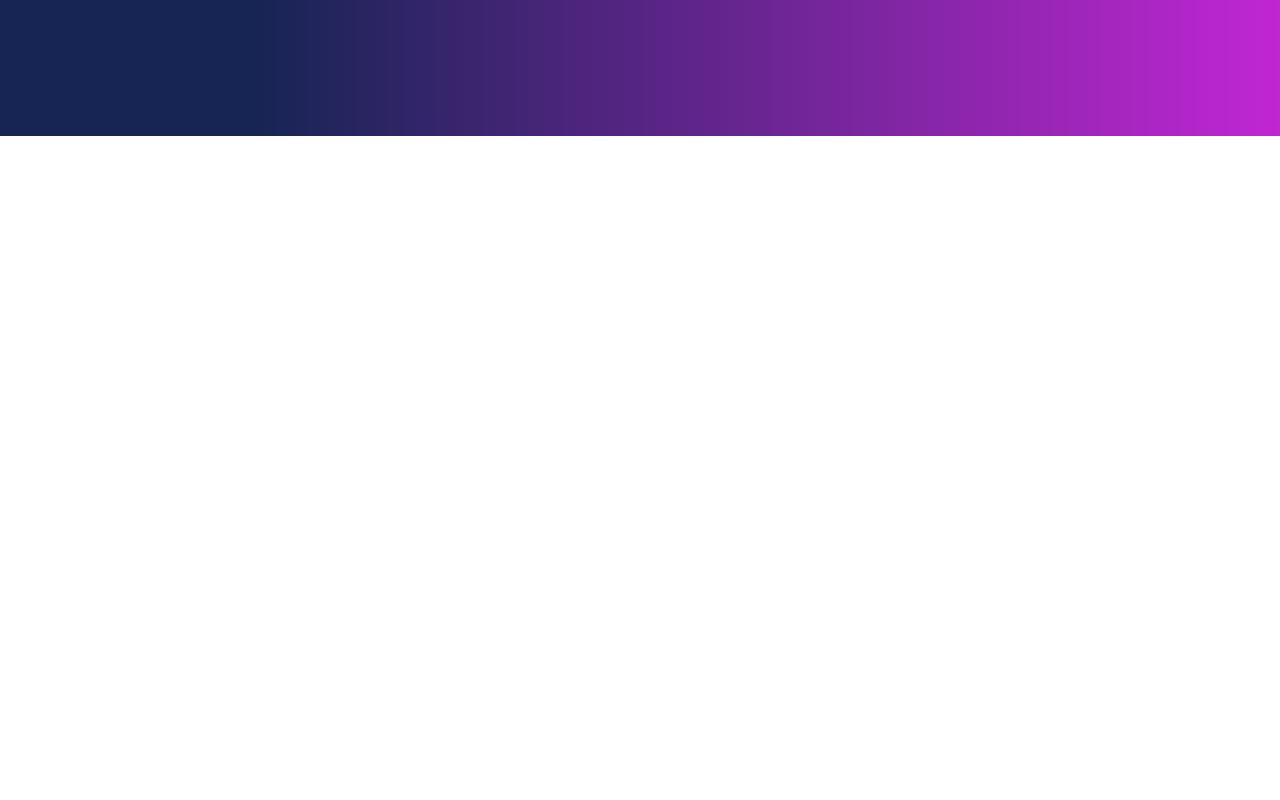
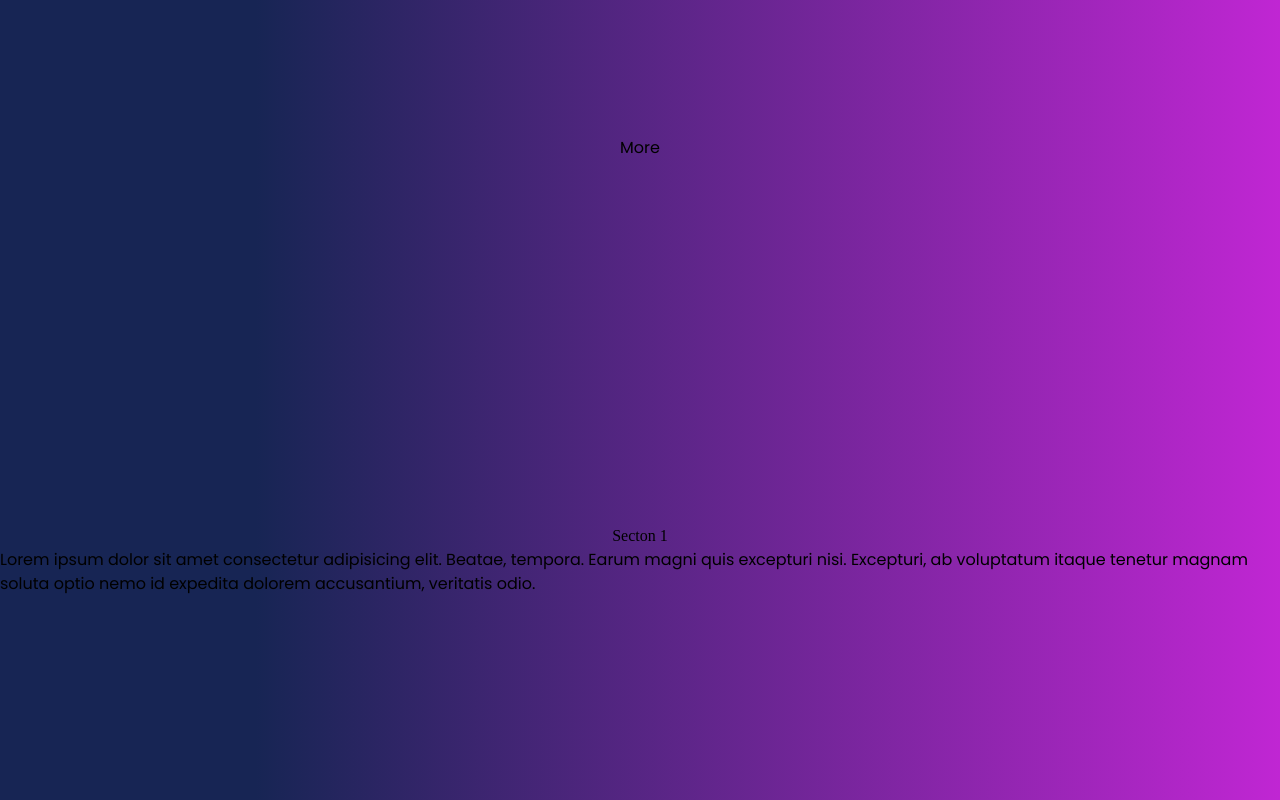
Before and after one commit to zakfarrow/portfolio, a Next.js app: page / in a window 1280 px wide. Shown: the part 800-1600 px from the top of the page. Before the commit the page ends 936 px from the top, so only its background shows below. Built offline with nearby package versions, Linux system fonts and the light colour scheme; a web font is replaced by a local one.

Commit message:
feature: auto scroll

```diff
--- a/src/app/page.tsx
+++ b/src/app/page.tsx
@@ -1,11 +1,31 @@
-import Hero from "@/components/Hero"
-import Navbar from "@/components/Navbar"
+"use client";
 
-export default function Home() {
+import Hero from "@/components/Hero";
+import Navbar from "@/components/Navbar";
+import React, { useRef } from "react";
+
+const Home: React.FC = () => {
+  const sectionRef = useRef<HTMLDivElement>(null);
+
+  const scrollToSection = () => {
+    sectionRef.current?.scrollIntoView({ behavior: "smooth" });
+  };
   return (
     <div className="flex flex-col">
       <Navbar />
       <Hero />
+      <button onClick={scrollToSection}>More</button>
+      <div ref={sectionRef} className="h-screen flex flex-col items-center justify-center">
+        <h1>Secton 1</h1>
+        <p>
+          Lorem ipsum dolor sit amet consectetur adipisicing elit. Beatae,
+          tempora. Earum magni quis excepturi nisi. Excepturi, ab voluptatum
+          itaque tenetur magnam soluta optio nemo id expedita dolorem
+          accusantium, veritatis odio.
+        </p>
+      </div>
     </div>
-  )
-}
+  );
+};
+
+export default Home;
```
